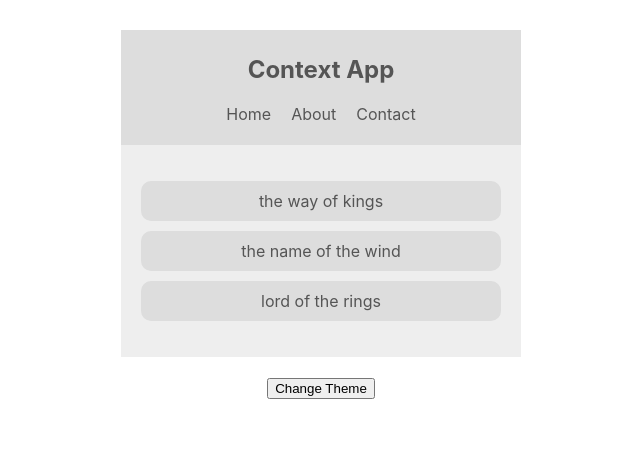
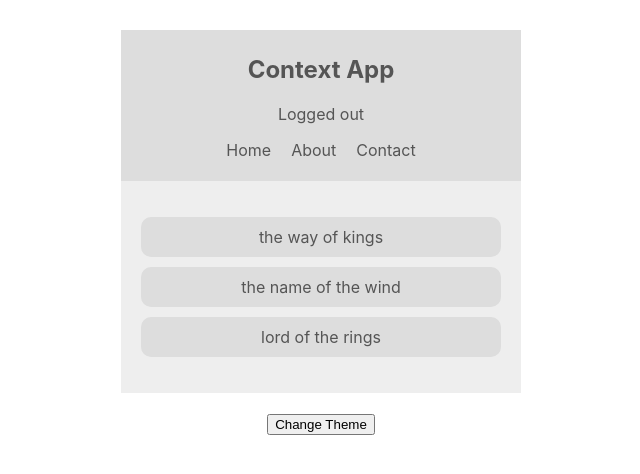
Before and after one commit to lukenems/Context_Hooks-app, a React (Create React App) app: page / in a window 1280 px wide. Shown: the top 474 px of the page, without its empty margins (319-959 px from the left). Built offline with nearby package versions, Linux system fonts and the light colour scheme.

Commit message:
consuming multiple contexts with class components

```diff
--- a/src/App.js
+++ b/src/App.js
@@ -1,16 +1,19 @@
-import React from 'react';
-import Navbar from './components/Navbar';
-import BookList from './components/Booklist';
-import ThemeContextProvider from './contexts/ThemeContext';
-import ThemeToggle from './components/ThemeToggle';
+import React from "react";
+import Navbar from "./components/Navbar";
+import BookList from "./components/Booklist";
+import ThemeContextProvider from "./contexts/ThemeContext";
+import ThemeToggle from "./components/ThemeToggle";
+import AuthContextProvider from "./contexts/AuthContext";
 
 function App() {
   return (
-    <div className="App">
+    <div className='App'>
       <ThemeContextProvider>
-        <Navbar />
-        <BookList />
-        <ThemeToggle />
+        <AuthContextProvider>
+          <Navbar />
+          <BookList />
+          <ThemeToggle />
+        </AuthContextProvider>
       </ThemeContextProvider>
     </div>
   );
--- a/src/components/Navbar.js
+++ b/src/components/Navbar.js
@@ -1,12 +1,15 @@
 import React, { Component } from "react";
 import { ThemeContext } from "../contexts/ThemeContext";
+import { AuthContext } from "../contexts/AuthContext";
 
 class Navbar extends Component {
   render() {
     return (
+      <AuthContext.Consumer>{(authContext) => (
         <ThemeContext.Consumer>
-        {context => {
-          const { isLightTheme, light, dark } = context;
+          {themeContext => {
+            const { isAuthenticated, toggleAuth } = authContext;
+            const { isLightTheme, light, dark } = themeContext;
             const currentTheme = isLightTheme ? light : dark;
             return (
               <nav
@@ -16,6 +19,9 @@
                 }}
               >
                 <h1>Context App</h1>
+                <div onClick={toggleAuth}>
+                  {isAuthenticated ? 'Logged in' : 'Logged out'}
+                </div>
                 <ul>
                   <li>Home</li>
                   <li>About</li>
@@ -25,6 +31,8 @@
             );
           }}
         </ThemeContext.Consumer>
+        )}
+      </AuthContext.Consumer>
     );
   }
 }
--- /dev/null
+++ b/src/contexts/AuthContext.js
@@ -0,0 +1,21 @@
+import React, { createContext, Component } from 'react';
+
+export const AuthContext = createContext();
+
+class AuthContextProvider extends Component {
+  state = {
+    isAuthenticated: false
+   }
+   toggleAuth = () => {
+     this.setState({ isAuthenticated: !this.state.isAuthenticated})
+   }
+  render() {
+    return (
+      <AuthContext.Provider value={{...this.state, toggleAuth: this.toggleAuth}}>
+        { this.props.children }
+      </AuthContext.Provider>
+     );
+  }
+}
+
+export default AuthContextProvider;
```
Lines whose indentation alone changed are shown as unchanged.
